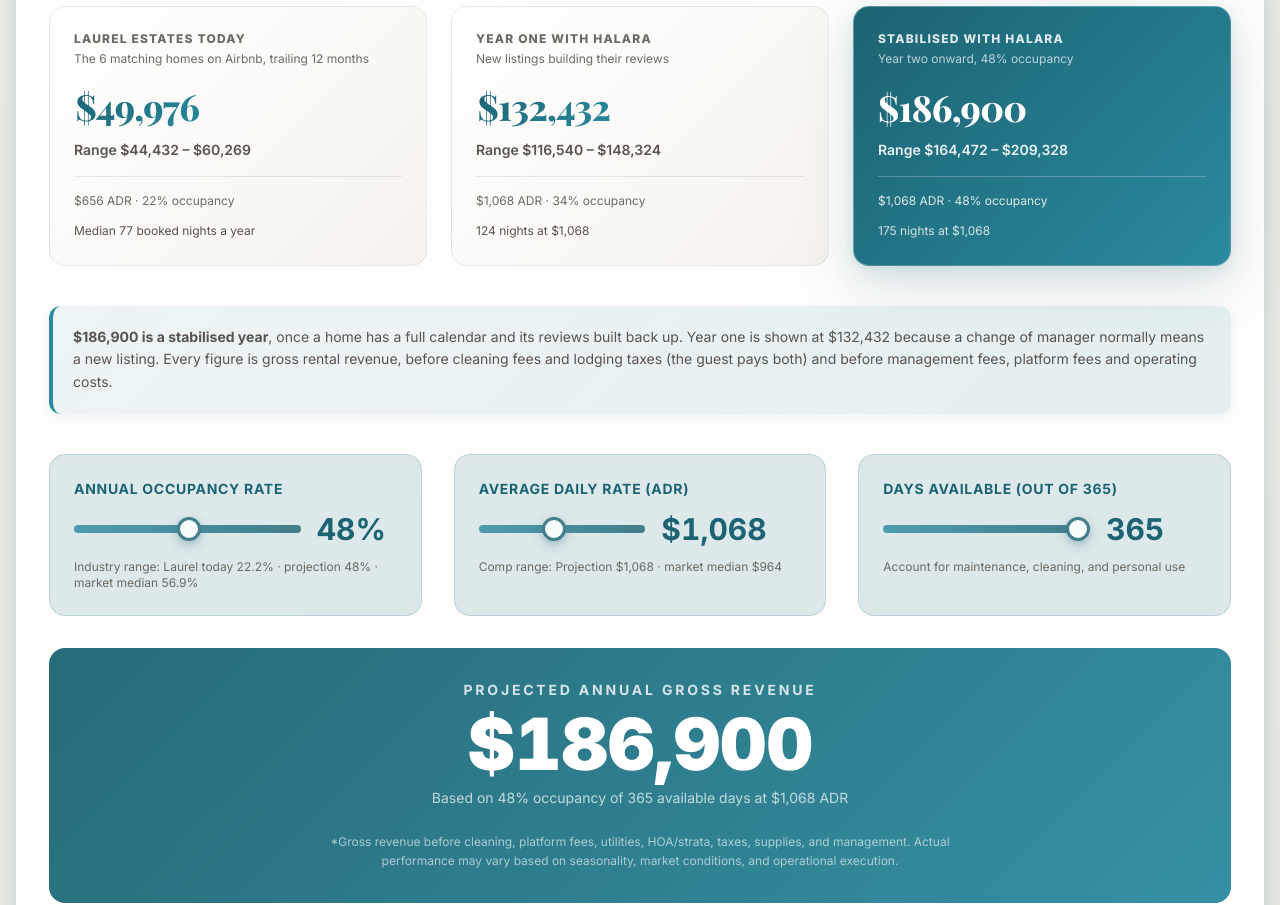
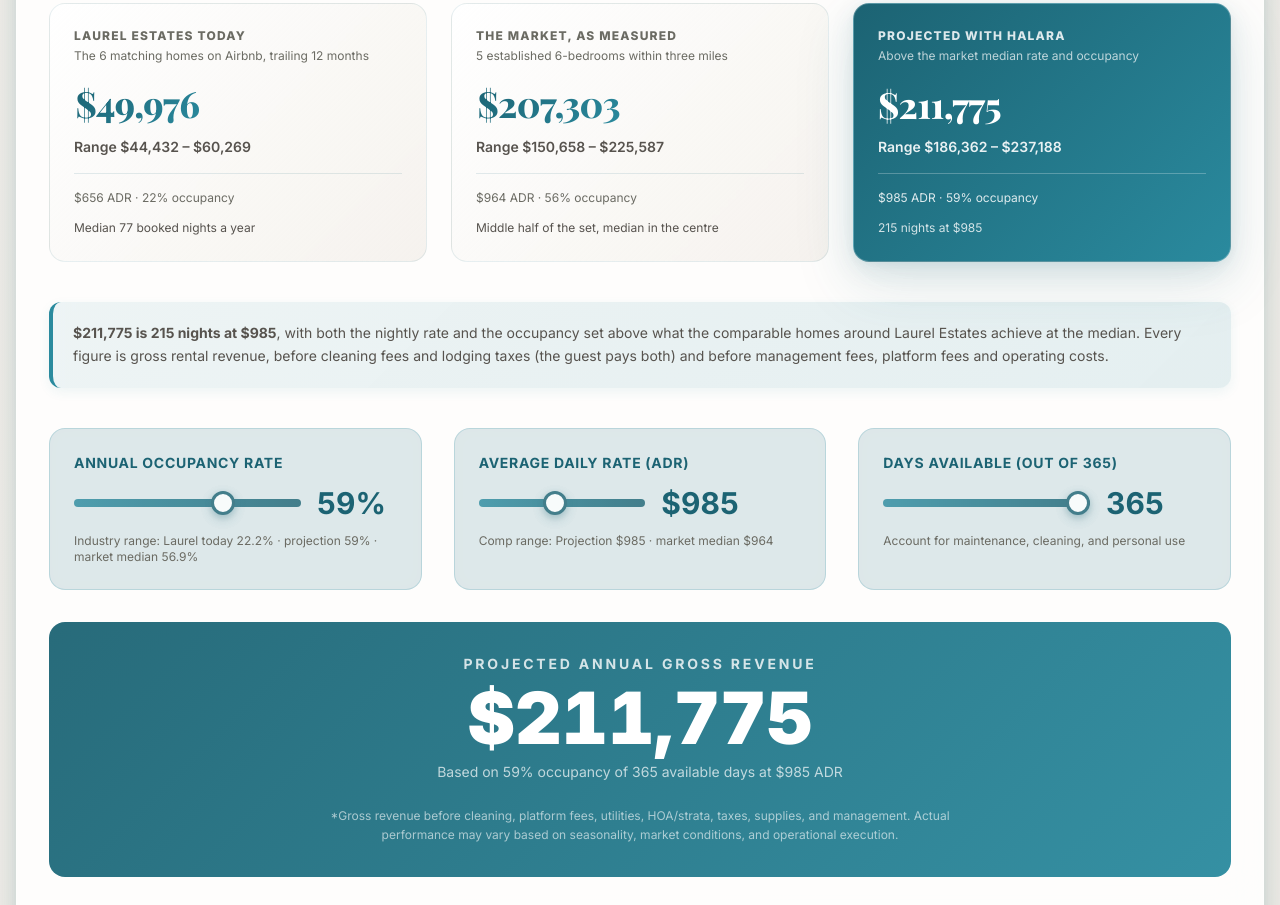
Before and after one commit to rpaltridge-glitch/Income-Projections, a plain HTML site: page laurel-estates-6br-indoor-pool/index.html in a window 1280 px wide. Shown: the part 1895-2800 px from the top of the page. Drawn offline with nearby package versions, Linux system fonts and the light colour scheme.

Commit message:
Publish income projection: laurel-estates-6br-indoor-pool

```diff
--- a/laurel-estates-6br-indoor-pool/index.html
+++ b/laurel-estates-6br-indoor-pool/index.html
@@ -670,7 +670,7 @@
           <span class="pill mb-4">📍 Subject Property Details</span>
           <h2 class="section-title text-3xl mb-3" style="color:var(--sol-forest);">Listing &amp; Positioning</h2>
           <p class="text-base leading-relaxed" style="color:#57534e;">
-            Laurel Estates has 8 six-bedroom homes, 8 of them with a private indoor pool. We measured every 6-bedroom entire home within three miles that reported a full year, then set the projection at <strong>$186,900</strong>: 175 nights at $1,068, 48% occupancy. That is the same-size home without a pool ($143,820) plus a 30% indoor-pool premium, the smaller of the two premiums we measured locally. It sits below the $207,303 median of the 5 established pool homes here, by design.
+            Laurel Estates has 8 six-bedroom homes, 8 of them with a private indoor pool. We measured every 6-bedroom entire home within three miles that reported a full year, then set the projection at <strong>$211,775</strong>: 215 nights at $985, 59% occupancy. Both the nightly rate and the occupancy sit above the market medians of the 5 established 6-bedrooms with their own indoor pool in the set ($964 a night, 56.9% occupancy, $207,303 a year).
           </p>
         </div>
 
@@ -733,7 +733,7 @@
           <div class="mt-5 highlight-box">
             <div class="text-base font-extrabold mb-2" style="color:var(--sol-forest);">✨ Amenity Upside (Off-Season Booking Lift)</div>
             <div class="text-sm leading-relaxed" style="color:#57534e;">
-              <strong>The indoor pool is the amenity guests search for in winter.</strong> January and February are the two slowest months in Gatlinburg, and a heated pool is what fills them. Within three miles, established six-bedrooms with their own indoor pool median $207,303 against $159,108 without one (+30%); at five bedrooms it is $173,710 against $94,060 (+85%). We use the smaller of the two, +30%.
+              <strong>The indoor pool is the amenity guests search for in winter.</strong> January and February are the two slowest months in Gatlinburg, and a heated pool is what fills them. Within three miles, established six-bedrooms with their own indoor pool median $207,303 against $159,108 without one (+30%); at five bedrooms it is $173,710 against $94,060 (+85%). Our pool projections carry the smaller lift: an 18% higher nightly rate and 5 more points of occupancy, about +30% revenue.
             </div>
             <div class="mt-4 flex flex-wrap gap-2 text-xs">
 
@@ -741,7 +741,7 @@
 
               <span class="feature-badge">📏 Every comparable home sits within three miles</span>
 
-              <span class="feature-badge">🌙 Projection: 175 nights at $1,068</span>
+              <span class="feature-badge">🌙 Projection: 215 nights at $985</span>
 
               <span class="feature-badge">🛡️ Laurel Estates' own homes are shown separately, never used as comps</span>
 
@@ -770,7 +770,7 @@
           <div class="text-2xl mb-2">🏊</div>
           <div class="text-xs font-bold uppercase tracking-wider mb-2" style="color:var(--sol-muted);">The Indoor-Pool Premium</div>
           <div class="text-sm leading-relaxed" style="color:#57534e;">
-            Within three miles, established six-bedrooms with their own indoor pool median $207,303 against $159,108 without one (+30%); at five bedrooms it is $173,710 against $94,060 (+85%). We use the smaller of the two, +30%.
+            Within three miles, established six-bedrooms with their own indoor pool median $207,303 against $159,108 without one (+30%); at five bedrooms it is $173,710 against $94,060 (+85%). Our pool projections carry the smaller lift: an 18% higher nightly rate and 5 more points of occupancy, about +30% revenue.
           </div>
         </div>
 
@@ -778,7 +778,7 @@
           <div class="text-2xl mb-2">📊</div>
           <div class="text-xs font-bold uppercase tracking-wider mb-2" style="color:var(--sol-muted);">Cross-Check</div>
           <div class="text-sm leading-relaxed" style="color:#57534e;">
-            AirROI's own model for a 6-bedroom at this exact location estimates $141,535 (middle half $85,479–$173,046), with no pool adjustment. Our no-pool projection of $143,820 sits close to it.
+            AirROI's own model for a 6-bedroom at this exact location estimates $141,535 (middle half $85,479–$173,046), with no pool adjustment. Our no-pool projection of $164,495 sits inside that middle half.
           </div>
         </div>
 
@@ -825,27 +825,27 @@
              style="">
           <div class="text-xs font-extrabold uppercase tracking-widest mb-1"
                style="color:var(--sol-muted);">
-            Year One With Halara
-          </div>
-
-          <div class="text-xs mb-4" style="color:var(--sol-muted);">New listings building their reviews</div>
+            The Market, As Measured
+          </div>
+
+          <div class="text-xs mb-4" style="color:var(--sol-muted);">5 established 6-bedrooms within three miles</div>
 
           <div class="section-title text-4xl stat-number gradient-text"
                style="">
-            $132,432
+            $207,303
           </div>
           <div class="text-sm font-semibold mt-2"
                style="color:#57534e;">
-            Range $116,540 – $148,324
+            Range $150,658 – $225,587
           </div>
           <div class="text-xs mt-4 pt-4"
                style="border-top:1px solid rgba(28,99,115,.12);
                       color:var(--sol-muted);">
-            $1,068 ADR · 34% occupancy
+            $964 ADR · 56% occupancy
           </div>
 
           <div class="text-xs mt-3 leading-relaxed"
-               style="color:#57534e;">124 nights at $1,068</div>
+               style="color:#57534e;">Middle half of the set, median in the centre</div>
 
         </div>
 
@@ -853,34 +853,34 @@
              style="background:var(--sol-gradient-1);color:#fff;border:1px solid rgba(255,255,255,.25);">
           <div class="text-xs font-extrabold uppercase tracking-widest mb-1"
                style="color:rgba(255,255,255,.85);">
-            Stabilised With Halara
-          </div>
-
-          <div class="text-xs mb-4" style="color:rgba(255,255,255,.7);">Year two onward, 48% occupancy</div>
+            Projected With Halara
+          </div>
+
+          <div class="text-xs mb-4" style="color:rgba(255,255,255,.7);">Above the market median rate and occupancy</div>
 
           <div class="section-title text-4xl stat-number "
                style="color:#fff;line-height:1.35;">
-            $186,900
+            $211,775
           </div>
           <div class="text-sm font-semibold mt-2"
                style="color:rgba(255,255,255,.9);">
-            Range $164,472 – $209,328
+            Range $186,362 – $237,188
           </div>
           <div class="text-xs mt-4 pt-4"
                style="border-top:1px solid rgba(255,255,255,.25);
                       color:rgba(255,255,255,.85);">
-            $1,068 ADR · 48% occupancy
+            $985 ADR · 59% occupancy
           </div>
 
           <div class="text-xs mt-3 leading-relaxed"
-               style="color:rgba(255,255,255,.8);">175 nights at $1,068</div>
+               style="color:rgba(255,255,255,.8);">215 nights at $985</div>
 
         </div>
 
       </div>
 
       <div class="highlight-box mb-10">
-        <div class="text-sm leading-relaxed" style="color:#57534e;"><strong>$186,900 is a stabilised year</strong>, once a home has a full calendar and its reviews built back up. Year one is shown at $132,432 because a change of manager normally means a new listing. Every figure is gross rental revenue, before cleaning fees and lodging taxes (the guest pays both) and before management fees, platform fees and operating costs.</div>
+        <div class="text-sm leading-relaxed" style="color:#57534e;"><strong>$211,775 is 215 nights at $985</strong>, with both the nightly rate and the occupancy set above what the comparable homes around Laurel Estates achieve at the median. Every figure is gross rental revenue, before cleaning fees and lodging taxes (the guest pays both) and before management fees, platform fees and operating costs.</div>
       </div>
 
 
@@ -898,16 +898,16 @@
               id="occSlider"
               min="15"
               max="80"
-              value="48"
+              value="59"
               step="1"
               class="flex-grow"
             />
             <div class="stat-number text-3xl font-bold" style="color:var(--sol-forest); min-width: 80px;">
-              <span id="occValue">48</span>%
+              <span id="occValue">59</span>%
             </div>
           </div>
           <div class="text-xs" style="color:var(--sol-muted);">
-            Industry range: Laurel today 22.2% · projection 48% · market median 56.9%
+            Industry range: Laurel today 22.2% · projection 59% · market median 56.9%
           </div>
         </div>
 
@@ -920,18 +920,18 @@
             <input
               type="range"
               id="adrSlider"
-              min="640"
-              max="1600"
-              value="1068"
+              min="590"
+              max="1470"
+              value="985"
               step="1"
               class="flex-grow"
             />
             <div class="stat-number text-3xl font-bold" style="color:var(--sol-forest); min-width: 140px;">
-              $<span id="adrValue">1,068</span>
+              $<span id="adrValue">985</span>
             </div>
           </div>
           <div class="text-xs" style="color:var(--sol-muted);">
-            Comp range: Projection $1,068 · market median $964
+            Comp range: Projection $985 · market median $964
           </div>
         </div>
 
@@ -966,10 +966,10 @@
           Projected Annual Gross Revenue
         </div>
         <div class="stat-number text-6xl md:text-7xl font-black text-white mb-2">
-          $<span id="totalRevenue">186,900</span>
+          $<span id="totalRevenue">211,775</span>
         </div>
         <div class="text-sm text-white/70">
-          Based on <span id="displayOcc">48</span>% occupancy of <span id="displayDays">365</span> available days at $<span id="displayAdr">1,068</span> ADR
+          Based on <span id="displayOcc">59</span>% occupancy of <span id="displayDays">365</span> available days at $<span id="displayAdr">985</span> ADR
         </div>
         <div class="mt-6 text-xs text-white/60 max-w-2xl mx-auto leading-relaxed">
           *Gross revenue before cleaning, platform fees, utilities, HOA/strata, taxes, supplies, and management.
@@ -985,15 +985,15 @@
         </div>
         <div class="metric">
           <div class="k">🛏️ Occupied Nights</div>
-          <div class="v"><span id="occNights">175</span></div>
+          <div class="v"><span id="occNights">215</span></div>
         </div>
         <div class="metric">
           <div class="k">💵 Revenue per Night</div>
-          <div class="v">$<span id="revPerNight">1,068</span></div>
+          <div class="v">$<span id="revPerNight">985</span></div>
         </div>
         <div class="metric">
           <div class="k">📊 Revenue per Available Night</div>
-          <div class="v">$<span id="revPar">512</span></div>
+          <div class="v">$<span id="revPar">580</span></div>
         </div>
       </div>
     </section>
@@ -1017,7 +1017,7 @@
         <div class="highlight-box">
           <div class="text-sm font-bold mb-2" style="color:var(--sol-forest);">🌸 Shoulder Season (Mar, May, Aug, Nov)</div>
           <div class="text-sm leading-relaxed" style="color:#57534e;">
-            March, May, August and November each bring in 7–9% of the year. January and February are the floor at 5.2% and 3.9% of yearly revenue. This is where a heated indoor pool pays for itself. The monthly shape comes from AirROI's model for this location, scaled to the 48% this projection assumes.
+            March, May, August and November each bring in 7–9% of the year. January and February are the floor at 5.2% and 3.9% of yearly revenue. This is where a heated indoor pool pays for itself. The monthly shape comes from AirROI's model for this location, scaled to the 59% this projection assumes.
           </div>
         </div>
       </div>
@@ -1504,13 +1504,13 @@
           <div class="text-base font-bold mb-3" style="color:var(--sol-forest);">⚠️ Key Assumptions</div>
           <ul class="text-sm space-y-2 leading-relaxed" style="color:#57534e;">
 
-            <li>• <strong>175 nights at $1,068 is $186,900.</strong> 365 × 48% rounds to 175, so the calculator above reproduces the headline exactly.</li>
+            <li>• <strong>215 nights at $985 is $211,775.</strong> 365 × 59% rounds to 215, so the calculator above reproduces the headline exactly.</li>
 
             <li>• <strong>Revenue is nights booked × average nightly rate.</strong> AirROI's own annual revenue field runs 10–20% higher than that, and we don't use it.</li>
 
-            <li>• <strong>Indoor-pool premium +30%.</strong> Within three miles, established six-bedrooms with their own indoor pool median $207,303 against $159,108 without one (+30%); at five bedrooms it is $173,710 against $94,060 (+85%). We use the smaller of the two, +30%.</li>
-
-            <li>• <strong>Year one is 70% of stabilised occupancy</strong>, at the same nightly rate.</li>
+            <li>• <strong>Above the market median.</strong> Where 5+ established homes trade, the projection rate is their median rate +2% (rounded up to $5) and occupancy is their median +2 points. Here: $985 vs $964, 59% vs 56.9%.</li>
+
+            <li>• <strong>Indoor-pool lift.</strong> Within three miles, established six-bedrooms with their own indoor pool median $207,303 against $159,108 without one (+30%); at five bedrooms it is $173,710 against $94,060 (+85%). Our pool projections carry the smaller lift: an 18% higher nightly rate and 5 more points of occupancy, about +30% revenue.</li>
 
             <li>• <strong>Gross, not net.</strong> These figures are before management, cleaning, supplies, utilities, maintenance, taxes, insurance and platform fees.</li>
 
@@ -1617,7 +1617,7 @@
         labels: ['Jan', 'Feb', 'Mar', 'Apr', 'May', 'Jun', 'Jul', 'Aug', 'Sep', 'Oct', 'Nov', 'Dec'],
         datasets: [{
           label: 'Occupancy %',
-          data: [30.1, 22.2, 43.8, 33.0, 38.7, 73.0, 82.1, 43.3, 32.7, 53.5, 51.1, 72.4],
+          data: [37.0, 27.3, 53.9, 40.6, 47.6, 89.7, 95.0, 53.2, 40.1, 65.7, 62.8, 89.0],
           borderColor: '#1f3c34',
           backgroundColor: 'rgba(28, 99, 115, 0.08)',
           borderWidth: 3,
```
